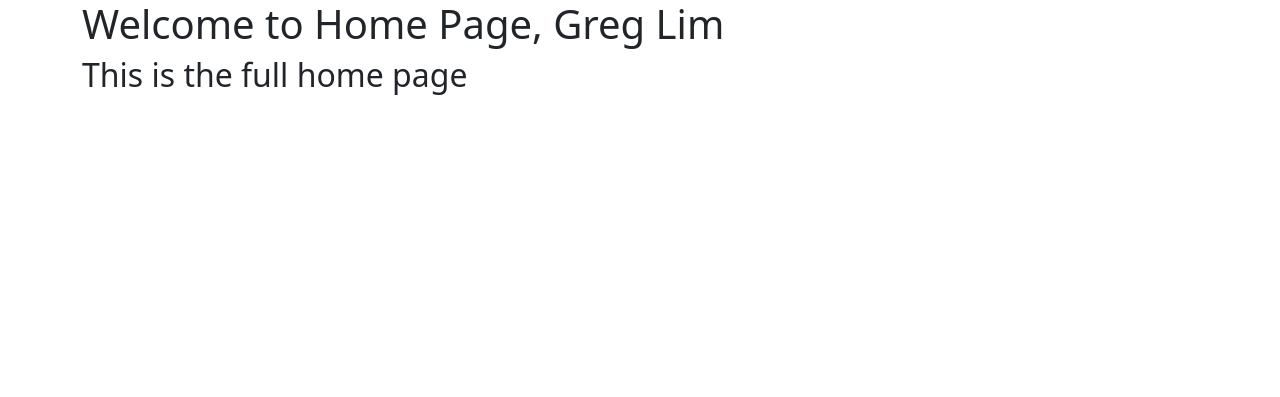
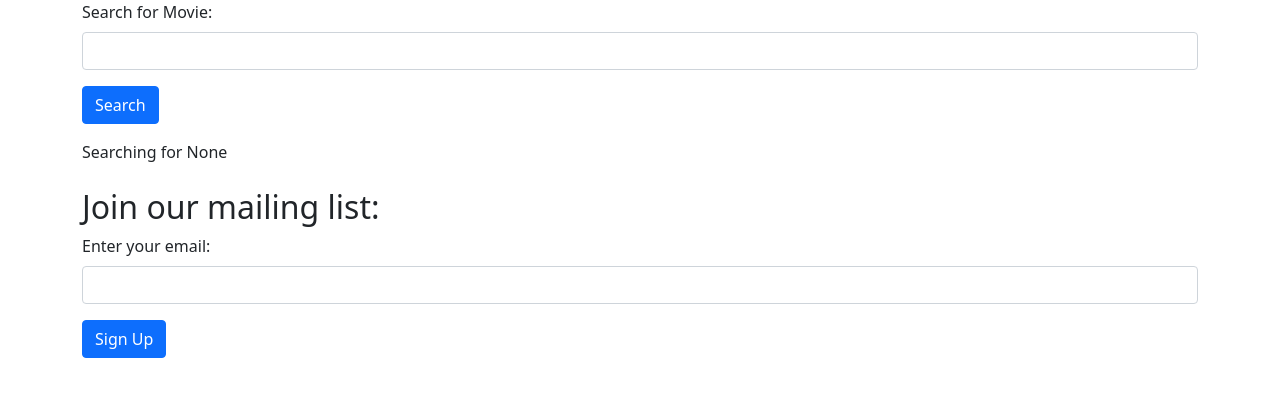
Before and after one commit to pignoli/moviereviews, a Django app: page / in a window 1280 px wide. Shown: the top 397 px of the page. Run offline with Django 3.2, Linux system fonts and the light colour scheme.

Commit message:
chapter 8

```diff
--- a/movie/templates/home.html
+++ b/movie/templates/home.html
@@ -3,6 +3,24 @@
     crossorigin="anonymous">
 </head>
 <div class="container">
-    <h1>Welcome to Home Page, {{ name }}</h1>
-    <h2>This is the full home page</h2>
+    <form action="">
+        <div class="mb-3">
+            <label for="searchMovie" class="form-label">
+                Search for Movie:
+            </label>
+            <input type="text" class="form-control" name="searchMovie" />
+        </div>
+        <button type="submit" class="btn btn-primary">Search</button>
+    </form>
+    Searching for {{ searchTerm }}
+    <br />
+    <br />
+    <h2>Join our mailing list:</h2>
+    <form action="{% url 'signup' %}">
+        <div class="mb-3">
+            <label for="email" class="form-label"> Enter your email: </label>
+            <input type="email" class="form-control" name="email" />
+        </div>
+        <button type="submit" class="btn btn-primary">Sign Up</button>
+    </form>
 </div>
--- /dev/null
+++ b/movie/templates/signup.html
@@ -0,0 +1,2 @@
+<h2>Added {{ email }} to mailing list</h2>
+<a href="{% url 'home' %}">Home</a>
--- a/movie/views.py
+++ b/movie/views.py
@@ -2,7 +2,12 @@ from django.shortcuts import render
 from django.http import HttpResponse
 
 def home(request):
-    return render(request, 'home.html', {'name':'Greg Lim'})
+    searchTerm = request.GET.get('searchMovie')
+    return render(request, 'home.html', {'searchTerm':searchTerm})
 
 def about(request):
     return HttpResponse('<h1>Welcome to About Page</h1>')
+
+def signup(request):
+    email = request.GET.get('email')
+    return render(request, 'signup.html', {'email':email})
--- a/moviereviews/urls.py
+++ b/moviereviews/urls.py
@@ -4,7 +4,7 @@ from movie import views as movieViews
 
 urlpatterns = [
     path('admin/', admin.site.urls),
-    path('', movieViews.home),
-    path('about/', movieViews.about),
-
+    path('', movieViews.home, name='home'),
+    path('about/', movieViews.about, name='about'),
+    path('signup/', movieViews.signup, name='signup'),
 ]
```
